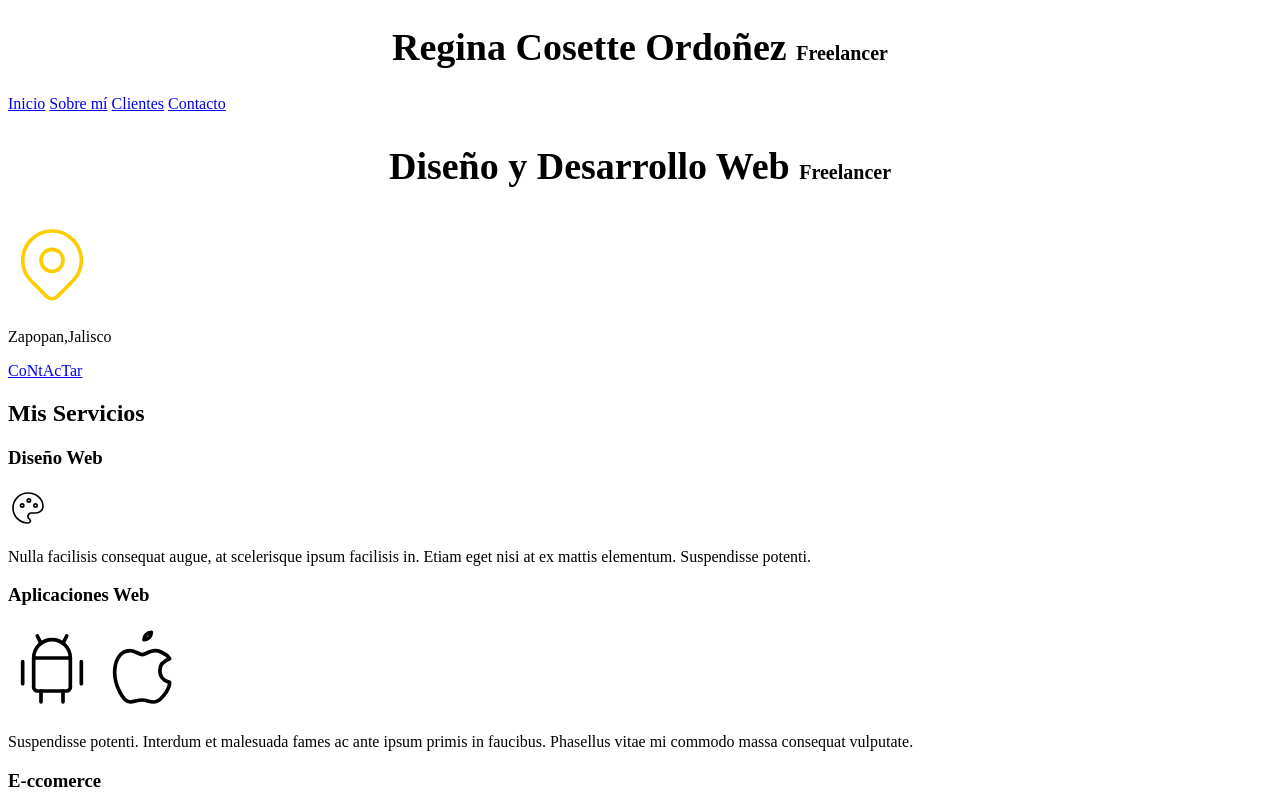
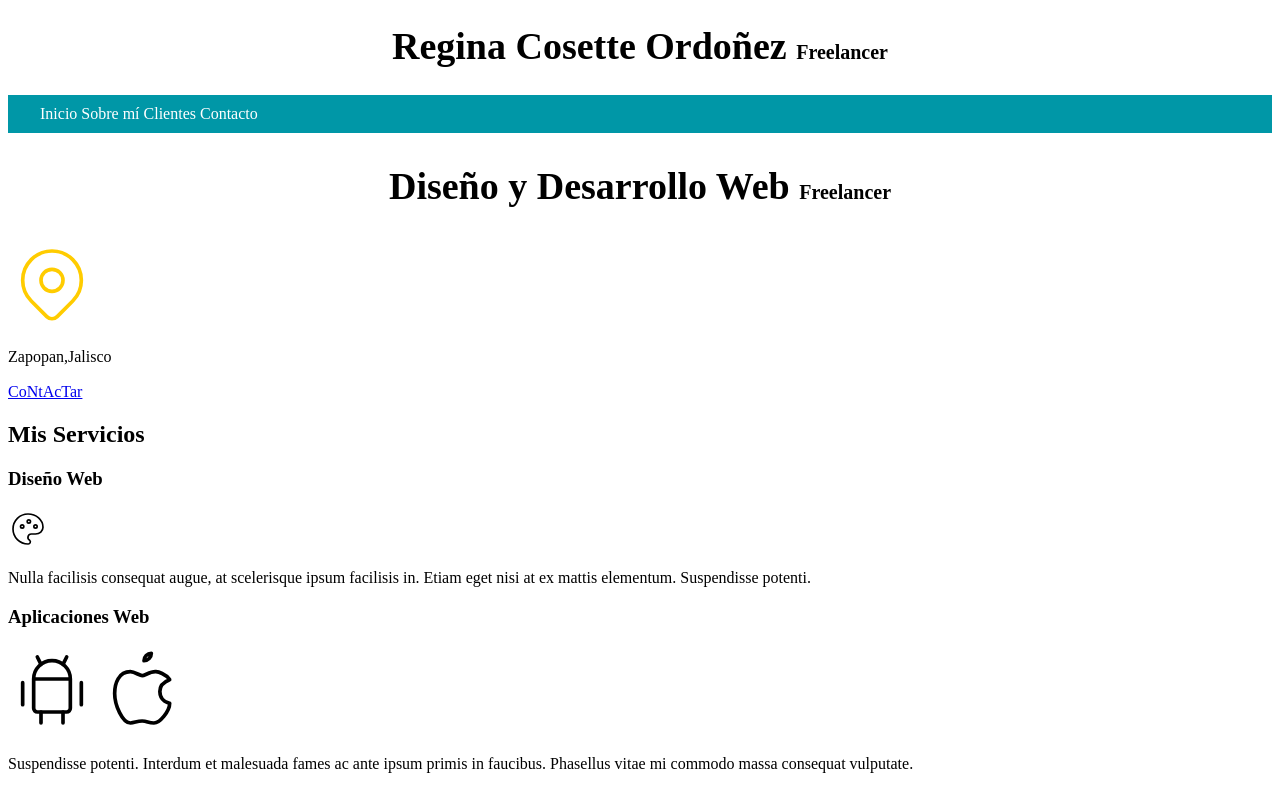
Before and after one commit to cosette212/freelancer_inicio-coss-html1uedemy, a plain HTML site: page freelancer_inicio/index.html in a window 1280 px wide. Shown: the top 795 px of the page. Drawn offline with Linux system fonts and the light colour scheme.

Commit message:
Actualización de estilos: ajuste de márgenes

```diff
--- a/freelancer_inicio/css/style.css
+++ b/freelancer_inicio/css/style.css
@@ -19,15 +19,22 @@ body{
 
 .titulo span{
     font-size: 2rem;
-    margin-top: 0;
-    margin-right: auto;
-    margin-bottom: 0;
-    margin-left: auto;
 }
 
 .contenedor{
     width: 120rem;
+    margin: 0 auto;
 }
-.navegacion-principal{
+
+.nav-bg {
     background-color: var(--secundario);
 }
+
+.navegacion-principal {
+    padding: 1rem;
+}
+
+.navegacion-principal a {
+    color: var(--blanco);
+    text-decoration: none;
+}
--- a/freelancer_inicio/index.html
+++ b/freelancer_inicio/index.html
@@ -4,6 +4,8 @@
     <meta charset="UTF-8">
     <meta name="viewport" content="width=device-width, initial-scale=1.0">
     <title>Diseñadora Freelancer Cosette</title>
+    <link rel="preload" href="css/normalize.css">
+    <link rel="stylesheet" href="css/normalize.css">
     <link rel="preload" href="css/style.css" as="style">
     <link href="css/style.css" rel="stylesheet">
 </head>
@@ -12,12 +14,14 @@
     <h1 class="titulo">Regina Cosette Ordoñez <span>Freelancer</span></h1>
     </header>
 
-    <nav>
+    <div class="nav-bg">
+     <nav class="navegacion-principal contenedor">
         <a href="#">Inicio</a>
         <a href="#">Sobre mí</a>
         <a href="#">Clientes</a>
         <a href="#">Contacto</a>
-    </nav>
+     </nav>
+    </div>
 
     <section>
     <h2 class="titulo">Diseño y Desarrollo Web <span>Freelancer</span></h2>
```
